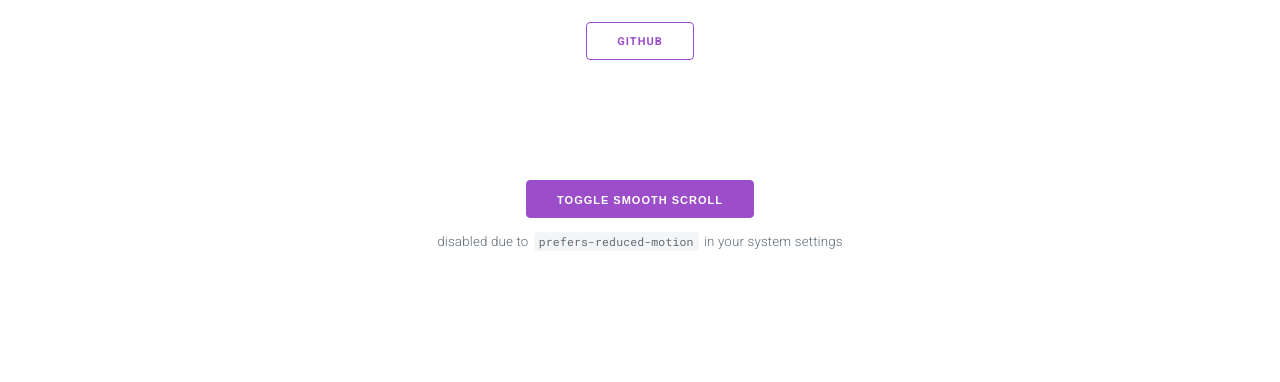
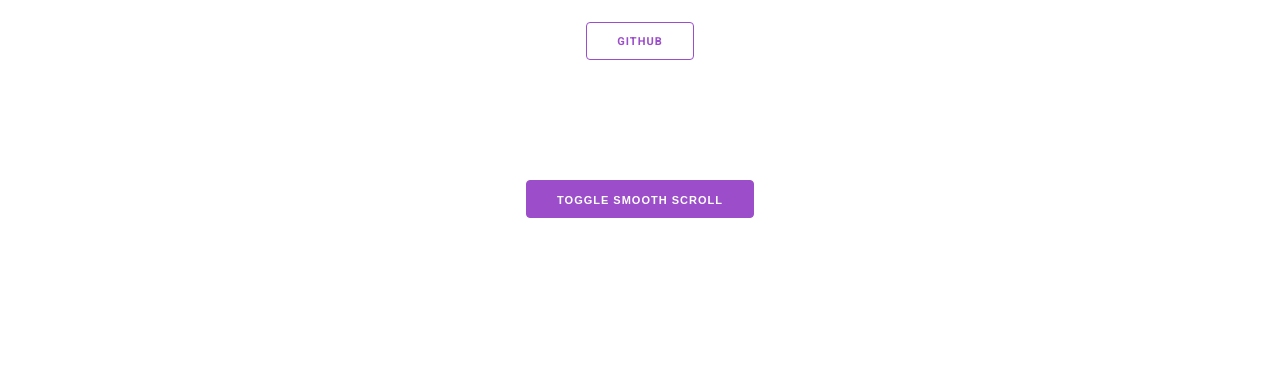
Before and after one commit to jonaskuske/smoothscroll-anchor-polyfill, a website: page docs/index.html in a window 1280 px wide. Shown: the part 418-800 px from the top of the page. Drawn offline with nearby package versions, Linux system fonts and the light colour scheme; some packages are replaced by stand-ins of ours; a script that the page names is missing.

Commit message:
docs: fix reduced-motion hint

```diff
--- a/docs/index.html
+++ b/docs/index.html
@@ -53,8 +53,10 @@
               href="https://github.com/jonaskuske/smoothscroll-anchor-polyfill">GitHub</a>
           </div>
           <div class="scroll-btn-spacer">
-            <div id="scroll-btn"><button>Toggle smooth scroll</button></div>
-            <p class="max-width"><small>disabled due to <code>prefers-reduced-motion</code> in your system settings</small></p>
+            <div id="scroll-btn">
+              <button>Toggle smooth scroll</button>
+              <p class="max-width" style="visibility: hidden"><small>disabled due to <code>prefers-reduced-motion</code> in your system settings</small></p>
+            </div>
             <script>
               !function() {
                 if (!window.matchMedia) return;
```
